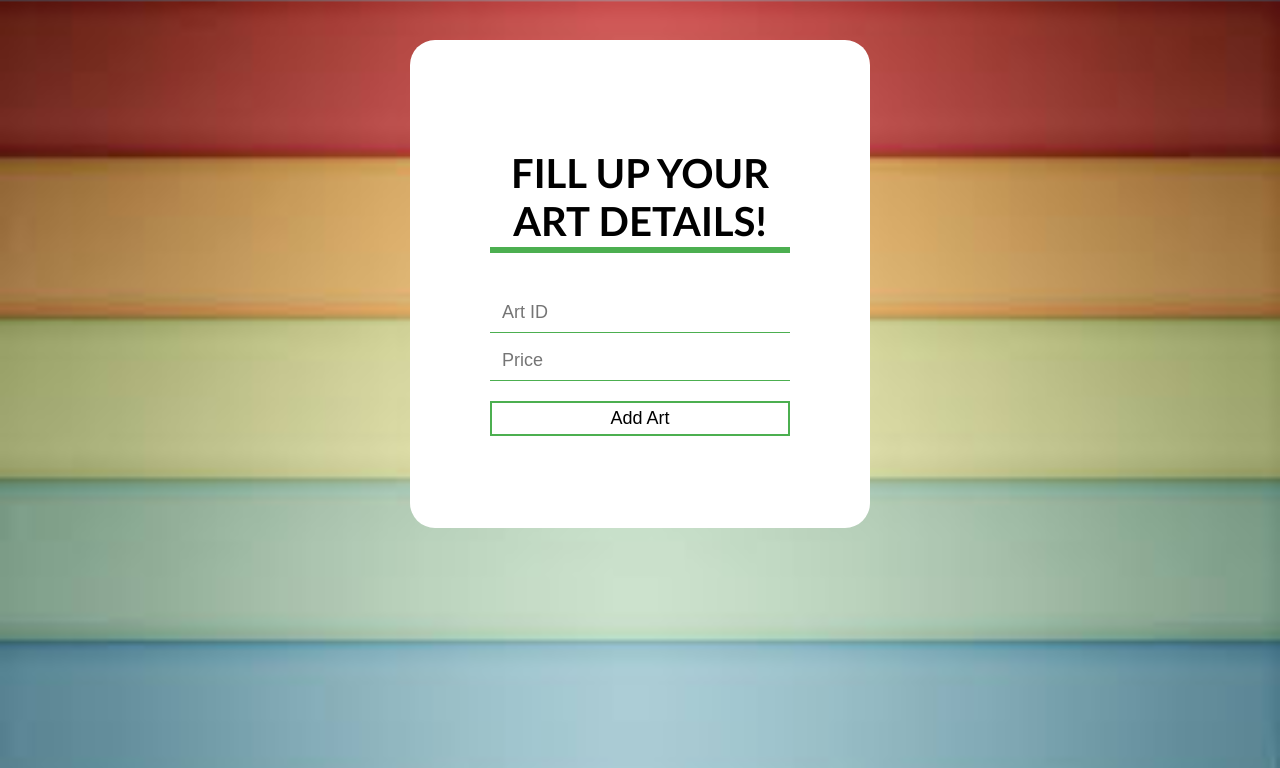
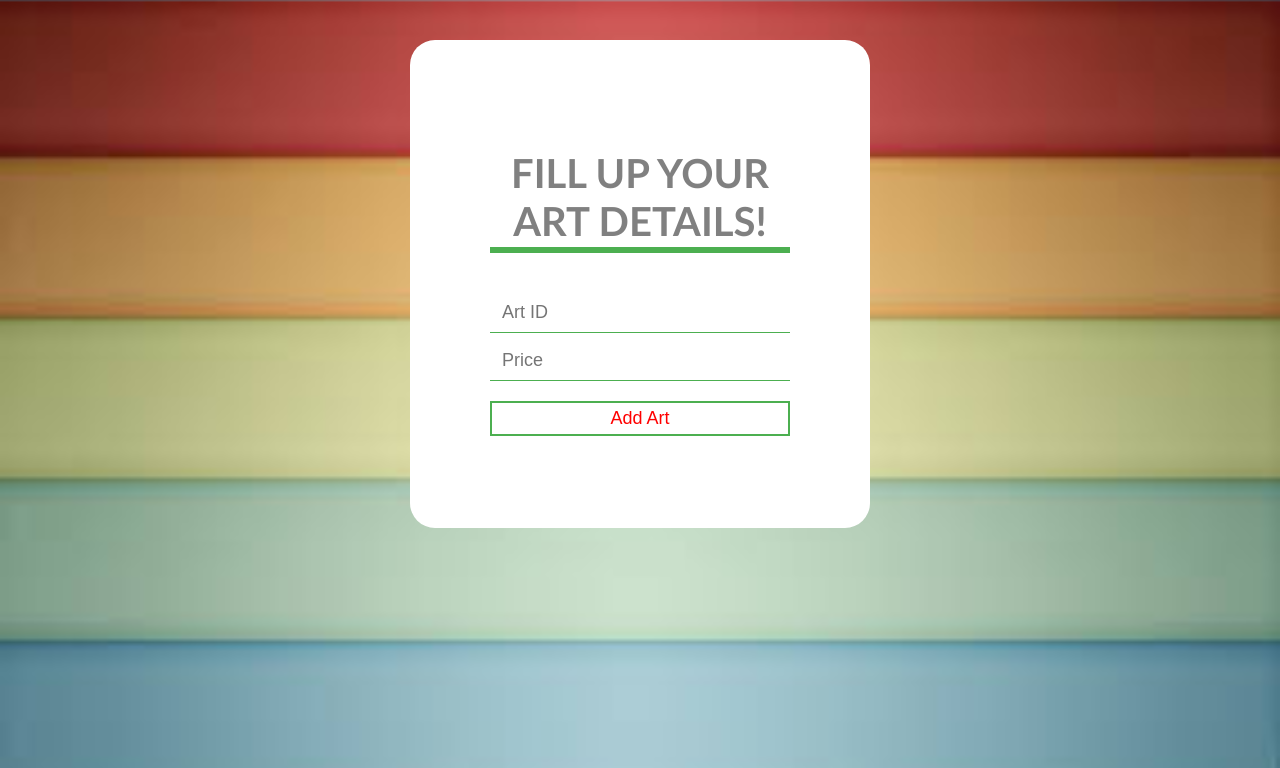
Before and after one commit to Madhav08/ARTLAND, a Flask app: page /addArt in a window 1280 px wide. Shown: the top 768 px of the page. Run offline with Flask 2, Linux system fonts and the light colour scheme.

Commit message:
Changed some colors

```diff
--- a/static/css/style.css
+++ b/static/css/style.css
@@ -8,7 +8,7 @@ body{
   font-family: candara;
   /* background-image: url('static/images/bg-01.jpg'); */
   /* background: url(bg.jpg) no-repeat 50% fixed / cover;  */
-  background: black;
+  background: grey;
   background-size: cover;
 }
 .login-box{
@@ -22,7 +22,7 @@ body{
   /* top: 50%;*/
   transform: translate(-50%);
   left: 50%;
-  color: black;
+  color: grey;
 }
 .login-box h1{
   font-size: 40px;
@@ -58,7 +58,7 @@ body{
   width: 100%;
   background: none;
   border: 2px solid #4caf50;
-  color: black;
+  color: red;
   padding: 5px;
   font-size: 18px;
   cursor: pointer;
```
